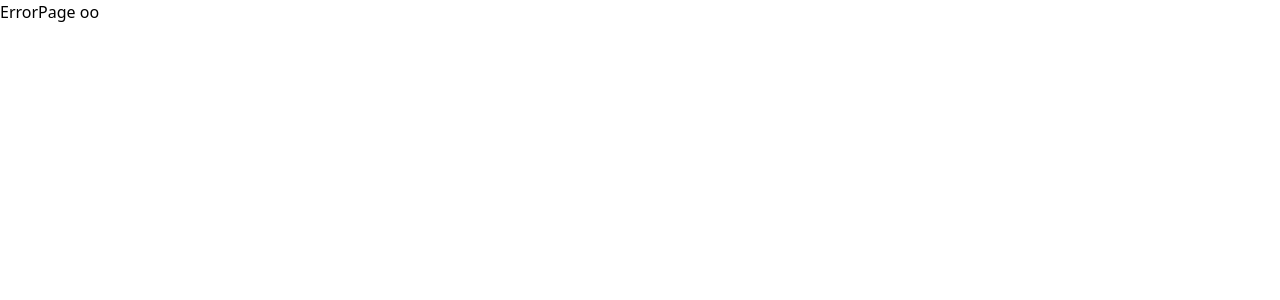
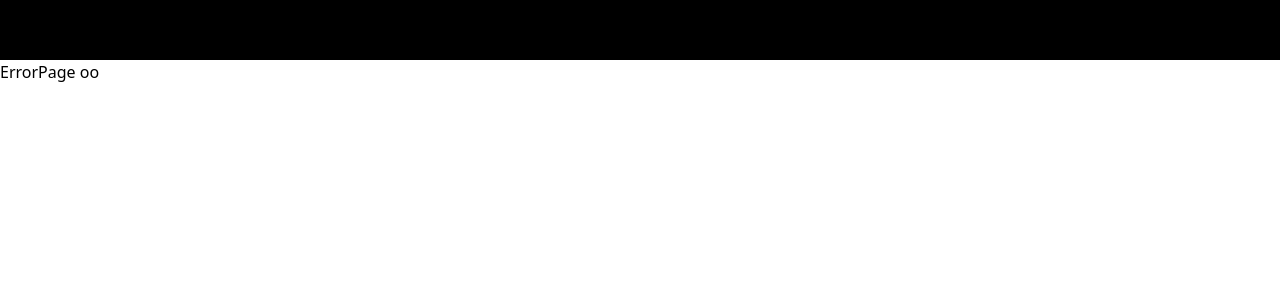
Before and after one commit to daysuwaa/PicPlus, a React (Create React App) app: page /Signin in a window 1280 px wide. Shown: the top 300 px of the page. Built offline with nearby package versions, Linux system fonts and the light colour scheme; a web font is replaced by a local one.

Commit message:
Craeted a new component - Navbar

```diff
--- a/src/App.js
+++ b/src/App.js
@@ -5,11 +5,13 @@ import Post from "./components/Post";
 import Signin from "./components/Signin";
 import Signup from "./components/Signup";
 import ErrorPage from "./components/ErrorPage";
+import  Navbar  from "./components/Navbar";
 
 function App  () {
   return (
 
    <Router>
+  <Navbar/>
       <Routes>
        <Route exact path="/PicPlus" element={<HomePage />} />
        <Route path="PicPlus/signin" element={<Signin />} />
--- a/src/components/HomePage.jsx
+++ b/src/components/HomePage.jsx
@@ -3,8 +3,8 @@ import React from 'react'
 const HomePage = () => {
   return (
     <div>
-      <div className='bg-black h-12'>
-        <h1 className='font-customFont font-extrabold text-6xl text-center pt-[20rem]'>PicPlus+</h1>
+      <div className='bg-black h-[4rem] text-white font-customFont text-center pt-4 text-2xl'> PicPlus+
+        {/* <h1 className='font-customFont font-extrabold text-6xl text-center '></h1> */}
 
 
       </div>
--- /dev/null
+++ b/src/components/Navbar.jsx
@@ -0,0 +1,11 @@
+import React from 'react'
+
+const Navbar = () => {
+  return (
+    <div>
+        <h1 className='font-customFont font-extrabold text-6xl text-center bg-black '>broo</h1>
+   </div>
+  )
+}
+
+export default Navbar
```
